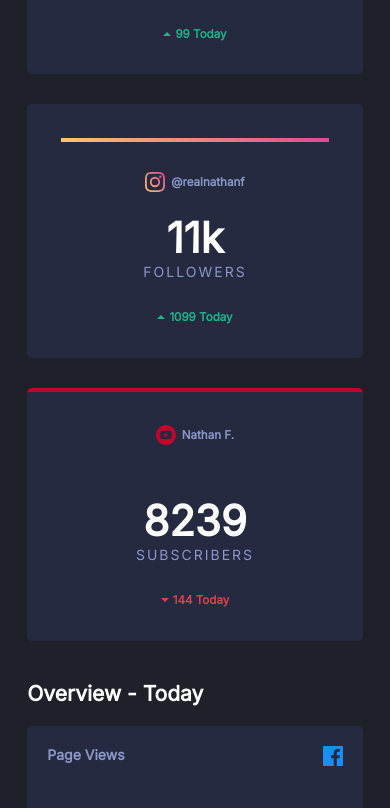
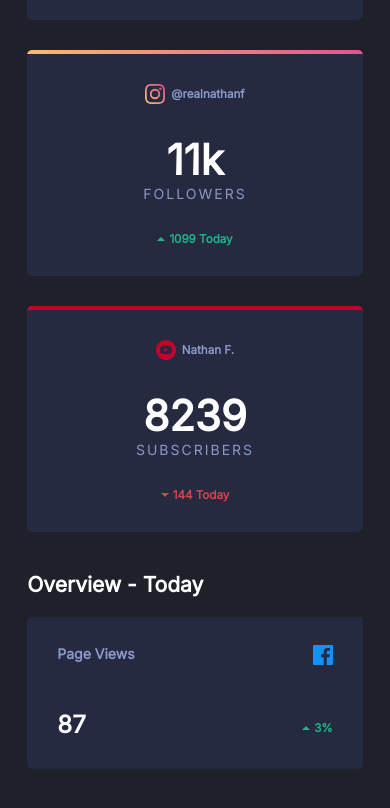
Before and after one commit to Vysakh-T/social-media-dashboard-with-theme-switcher, a plain HTML site: page index.html in a window 390 px wide. Shown: the part 662-1470 px from the top of the page. Drawn offline with Linux system fonts and the light colour scheme.

Commit message:
minor tweaks

```diff
--- a/style.css
+++ b/style.css
@@ -5,7 +5,7 @@
 }
 
 .secondary-text {
-    color: hsl(228, 34%, 66%);
+    color: hsl(228, 34%, 66%) !important;
 }
 
 .subhead {
@@ -131,6 +131,11 @@ input:checked+label:after {
     align-items: center;
 }
 
+.container header .toggle h5:hover {
+    color: white !important;
+    cursor: default;
+}
+
 .container header div p {
     padding-top: 2px;
 }
@@ -149,7 +154,7 @@ input:checked+label:after {
     background: hsl(228, 28%, 20%);
     width: auto;
     height: auto;
-    padding: 10% 10%;
+    padding: 30px 30%;
     border-radius: 5px;
     text-align: center;
     display: flex;
@@ -299,12 +304,30 @@ input:checked+label:after {
         margin-top: 2px;
     }
     .container header p:after {
-        background: hsl(228, 28%, 90%);
+        background: hsl(228, 28%, 60%);
         content: '';
-        height: 1px;
+        height: 0.5px;
         width: 100%;
         position: absolute;
         bottom: -15px;
         left: 0;
     }
+    .insta {
+        width: 300%;
+    }
+    .instacard {
+        padding-top: 0 !important;
+    }
+    .container .overview .overview-inner .tab {
+        padding-bottom: 0;
+        padding-top: 28px;
+        padding-left: 30px;
+        padding-right: 30px;
+    }
+    .container .main .card h1 {
+        padding-top: 0;
+    }
+    .instacard h1 {
+        padding-top: 30px !important;
+    }
 }
```
